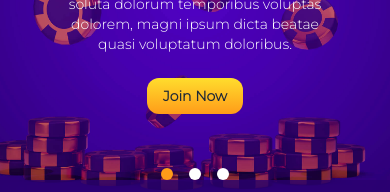
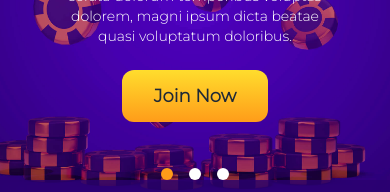
Before and after one commit to markokozul/online-casino-project, a React (Create React App) app: page / in a window 390 px wide. Shown: the part 284-476 px from the top of the page. Built offline with nearby package versions, Linux system fonts and the light colour scheme; no server answers; grey boxes are pictures that could not be loaded; the HTML template or start-up script is replaced by a standard one.

Commit message:
change button size

```diff
--- a/src/components/Button.tsx
+++ b/src/components/Button.tsx
@@ -11,7 +11,7 @@ export default function Button({
   const linkStyle =
     'text-white font-bold text-lg border-b-[1px] p-2 md:transition-all md:duration-200 md:ease-in-out md:hover:scale-110';
   const buttonStyle =
-    'px-4 py-2 md:px-6 md:py-2 text-sm xs:text-base bg-gradient-to-t from-[#ff9c19] to-[#ffdd2d]  text-gray-800 font-bold rounded-xl text-lg';
+    'px-8 py-3 md:px-6 md:py-2 xxl:px-8 py-3  xs:text-base bg-gradient-to-t from-[#ff9c19] to-[#ffdd2d]  text-gray-800 font-bold rounded-xl text-lg';
 
   return (
     <>
```
